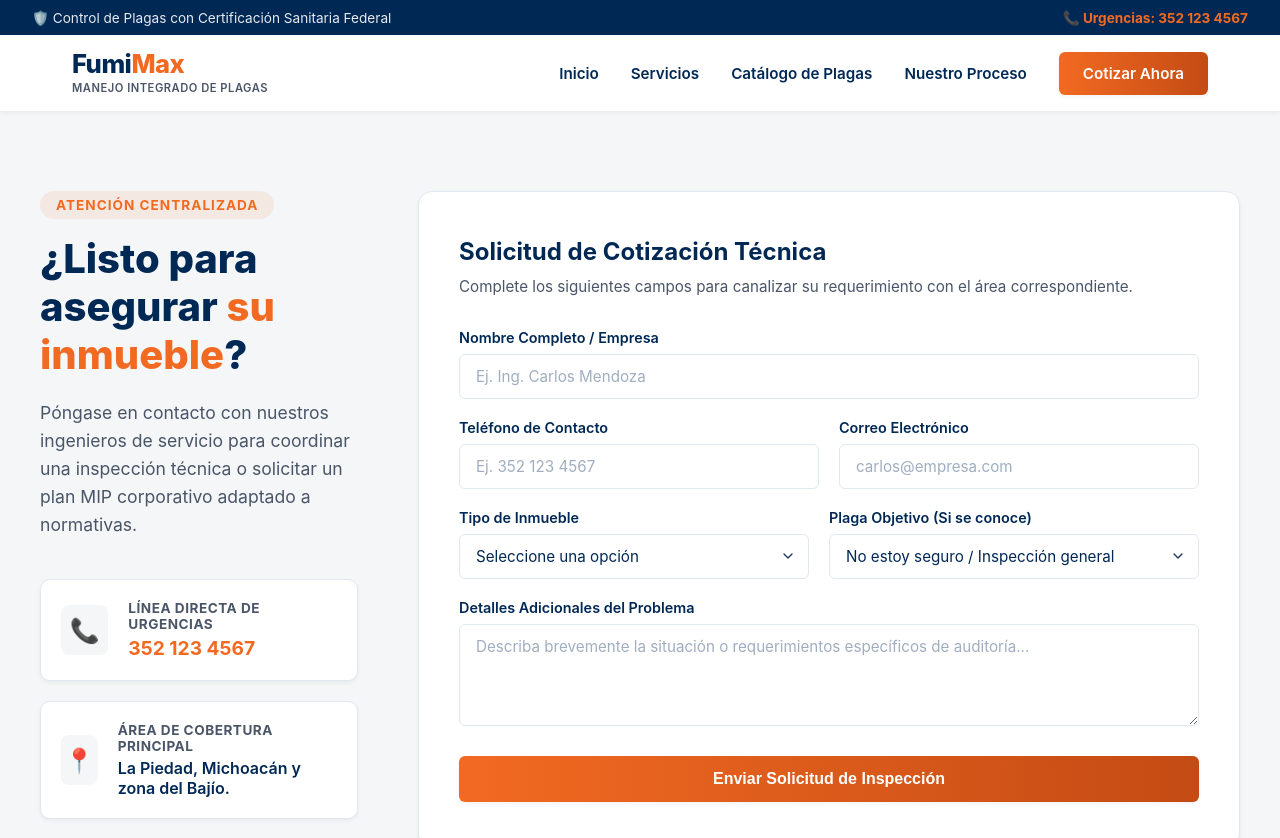
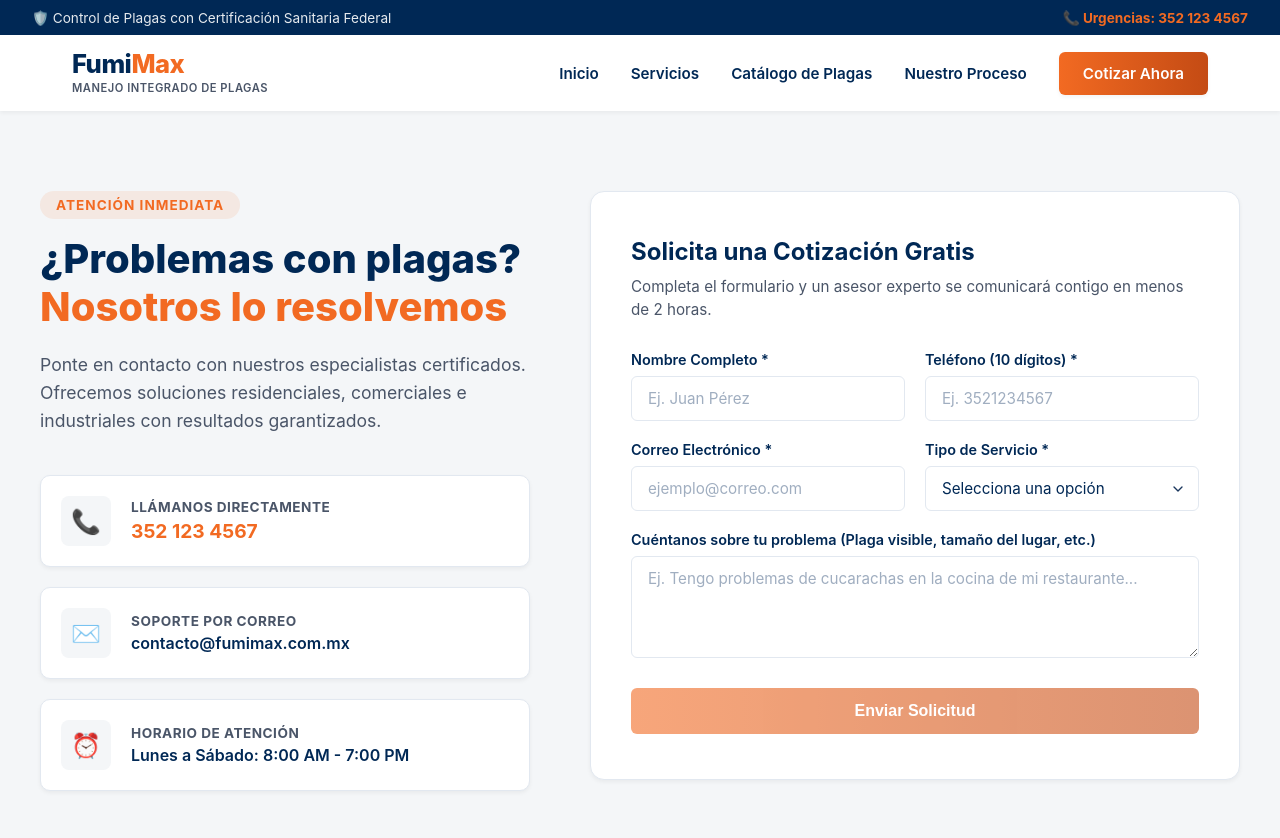
Before and after one commit to Joshi2032/FumiMax, an Angular app: page /contacto in a window 1280 px wide. Shown: the top 838 px of the page. Built offline with nearby package versions, Linux system fonts and the light colour scheme.

Commit message:
adaptacion 27

```diff
--- a/src/app/pages/contacto/contacto.html
+++ b/src/app/pages/contacto/contacto.html
@@ -2,91 +2,132 @@
   <div class="contacto-container">
 
     <div class="contacto-info-sidebar">
-      <span class="contacto-tag">Atención Centralizada</span>
-      <h2>¿Listo para asegurar <em>su inmueble</em>?</h2>
+      <span class="contacto-tag">Atención Inmediata</span>
+      <h2>¿Problemas con plagas? <em>Nosotros lo resolvemos</em></h2>
       <p class="sidebar-desc">
-        Póngase en contacto con nuestros ingenieros de servicio para coordinar una inspección técnica o solicitar un plan MIP corporativo adaptado a normativas.
+        Ponte en contacto con nuestros especialistas certificados. Ofrecemos soluciones residenciales, comerciales e industriales con resultados garantizados.
       </p>
 
       <div class="info-cards-group">
         <div class="info-card-direct">
           <div class="info-card-icon">📞</div>
           <div class="info-card-text">
-            <strong>Línea Directa de Urgencias</strong>
-            <a href="tel:3521234567">352 123 4567</a>
+            <strong>Llámanos directamente</strong>
+            <a href="tel:+523521234567">352 123 4567</a>
           </div>
         </div>
 
         <div class="info-card-direct">
-          <div class="info-card-icon">📍</div>
+          <div class="info-card-icon">✉️</div>
           <div class="info-card-text">
-            <strong>Área de Cobertura Principal</strong>
-            <span>La Piedad, Michoacán y zona del Bajío.</span>
+            <strong>Soporte por Correo</strong>
+            <span>contacto@fumimax.com.mx</span>
           </div>
         </div>
 
         <div class="info-card-direct">
-          <div class="info-card-icon">📜</div>
+          <div class="info-card-icon">⏰</div>
           <div class="info-card-text">
-            <strong>Cumplimiento Sanitario</strong>
-            <span>Certificados válidos para auditorías COFEPRIS.</span>
+            <strong>Horario de Atención</strong>
+            <span>Lunes a Sábado: 8:00 AM - 7:00 PM</span>
           </div>
         </div>
       </div>
     </div>
 
     <div class="contacto-form-block">
-      <h3>Solicitud de Cotización Técnica</h3>
-      <p>Complete los siguientes campos para canalizar su requerimiento con el área correspondiente.</p>
+      <h3>Solicita una Cotización Gratis</h3>
+      <p>Completa el formulario y un asesor experto se comunicará contigo en menos de 2 horas.</p>
 
-      <form class="lead-form">
-        <div class="form-row">
+      @if (formEnviado) {
+        <div class="alert-success">
+          ¡Muchas gracias! Tu solicitud ha sido recibida con éxito. Nos comunicaremos contigo muy pronto.
+        </div>
+      }
+
+      <form [formGroup]="leadForm" (ngSubmit)="onSubmit()" class="lead-form">
+
+        <div class="form-grid-fields">
           <div class="form-group">
-            <label for="name">Nombre Completo / Empresa</label>
-            <input type="text" id="name" placeholder="Ej. Ing. Carlos Mendoza" required />
+            <label for="nombre">Nombre Completo *</label>
+            <input
+              type="text"
+              id="nombre"
+              formControlName="nombre"
+              placeholder="Ej. Juan Pérez"
+              [class.input-error]="leadForm.get('nombre')?.touched && leadForm.get('nombre')?.invalid"
+            />
+            @if (leadForm.get('nombre')?.touched && leadForm.get('nombre')?.errors?.['required']) {
+              <span class="error-text">El nombre es obligatorio.</span>
+            }
+          </div>
+
+          <div class="form-group">
+            <label for="telefono">Teléfono (10 dígitos) *</label>
+            <input
+              type="tel"
+              id="telefono"
+              formControlName="telefono"
+              placeholder="Ej. 3521234567"
+              [class.input-error]="leadForm.get('telefono')?.touched && leadForm.get('telefono')?.invalid"
+            />
+            @if (leadForm.get('telefono')?.touched && leadForm.get('telefono')?.invalid) {
+              <span class="error-text">Ingresa un teléfono válido a 10 dígitos.</span>
+            }
           </div>
         </div>
 
         <div class="form-grid-fields">
           <div class="form-group">
-            <label for="phone">Teléfono de Contacto</label>
-            <input type="tel" id="phone" placeholder="Ej. 352 123 4567" required />
-          </div>
-          <div class="form-group">
-            <label for="email">Correo Electrónico</label>
-            <input type="email" id="email" placeholder="carlos@empresa.com" required />
-          </div>
-        </div>
-
-        <div class="form-grid-fields">
-          <div class="form-group">
-            <label for="inmueble">Tipo de Inmueble</label>
-            <select id="inmueble" required>
-              <option value="" disabled selected>Seleccione una opción</option>
-              <option value="residencial">Residencial (Casa / Departamento)</option>
-              <option value="comercial">Comercial (Local / Restaurante / Oficina)</option>
-              <option value="industrial">Industrial (Planta / Almacén / Logística)</option>
-            </select>
+            <label for="email">Correo Electrónico *</label>
+            <input
+              type="email"
+              id="email"
+              formControlName="email"
+              placeholder="ejemplo@correo.com"
+              [class.input-error]="leadForm.get('email')?.touched && leadForm.get('email')?.invalid"
+            />
+            @if (leadForm.get('email')?.touched && leadForm.get('email')?.invalid) {
+              <span class="error-text">Ingresa un correo electrónico válido.</span>
+            }
           </div>
 
           <div class="form-group">
-            <label for="plaga">Plaga Objetivo (Si se conoce)</label>
-            <select id="plaga">
-              <option value="desconocido">No estoy seguro / Inspección general</option>
-              <option value="rastreros">Insectos Rastreros (Cucarachas, Hormigas)</option>
-              <option value="roedores">Roedores (Ratas, Ratones)</option>
-              <option value="termitas">Termitas o Polilla</option>
-              <option value="voladores">Insectos Voladores (Moscas, Mosquitos)</option>
+            <label for="servicio">Tipo de Servicio *</label>
+            <select
+              id="servicio"
+              formControlName="servicio"
+              [class.input-error]="leadForm.get('servicio')?.touched && leadForm.get('servicio')?.invalid"
+            >
+              <option value="">Selecciona una opción</option>
+              <option value="residencial">Fumigación Residencial</option>
+              <option value="comercial">Control Comercial / Negocios</option>
+              <option value="industrial">Control de Plagas Industrial</option>
             </select>
+            @if (leadForm.get('servicio')?.touched && leadForm.get('servicio')?.errors?.['required']) {
+              <span class="error-text">Selecciona un tipo de servicio.</span>
+            }
           </div>
         </div>
 
         <div class="form-group">
-          <label for="message">Detalles Adicionales del Problema</label>
-          <textarea id="message" rows="4" placeholder="Describa brevemente la situación o requerimientos específicos de auditoría..."></textarea>
+          <label for="mensaje">Cuéntanos sobre tu problema (Plaga visible, tamaño del lugar, etc.)</label>
+          <textarea
+            id="mensaje"
+            formControlName="mensaje"
+            rows="4"
+            placeholder="Ej. Tengo problemas de cucarachas en la cocina de mi restaurante..."
+          ></textarea>
         </div>
 
-        <button type="submit" class="btn-submit-lead">Enviar Solicitud de Inspección</button>
+        <button
+          type="submit"
+          class="btn-submit-lead"
+          [disabled]="leadForm.invalid"
+        >
+          Enviar Solicitud
+        </button>
+
       </form>
     </div>
 
--- a/src/app/pages/contacto/contacto.scss
+++ b/src/app/pages/contacto/contacto.scss
@@ -20,7 +20,7 @@
   }
 }
 
-// Columna de información
+// Columna Izquierda: Información de Autoridad y Soporte
 .contacto-info-sidebar {
   display: flex;
   flex-direction: column;
@@ -120,7 +120,7 @@
   }
 }
 
-// Bloque del formulario
+// Columna Derecha: Bloque del Formulario
 .contacto-form-block {
   background-color: $blanco-limpio;
   border: 1px solid $gris-bordes;
@@ -223,5 +223,37 @@
       box-shadow: $shadow-md;
       opacity: 0.95;
     }
+
+    &:disabled {
+      opacity: 0.6;
+      cursor: not-allowed;
+      transform: none !important;
+      box-shadow: none !important;
+    }
   }
 }
+
+// Clases de Feedback Visual para Validaciones Reactivas
+.input-error {
+  border-color: #e53e3e !important;
+  background-color: rgba(229, 62, 62, 0.02) !important;
+}
+
+.error-text {
+  color: #e53e3e;
+  font-size: 0.75rem;
+  font-weight: 600;
+  margin-top: 2px;
+}
+
+.alert-success {
+  background-color: rgba(72, 187, 120, 0.1);
+  color: #48bb78;
+  padding: 15px;
+  border-radius: 6px;
+  font-weight: 600;
+  font-size: 0.95rem;
+  margin-bottom: 25px;
+  border: 1px solid rgba(72, 187, 120, 0.2);
+  text-align: center;
+}
--- a/src/app/pages/contacto/contacto.ts
+++ b/src/app/pages/contacto/contacto.ts
@@ -1,9 +1,89 @@
-import { Component } from '@angular/core';
+import { Component, OnInit } from '@angular/core';
+import { CommonModule } from '@angular/common';
+import { ReactiveFormsModule, FormGroup, FormBuilder, Validators } from '@angular/forms';
 
 @Component({
   selector: 'app-contacto',
-  imports: [],
+  standalone: true,
+  imports: [CommonModule, ReactiveFormsModule],
   templateUrl: './contacto.html',
-  styleUrl: './contacto.scss',
+  styleUrl: './contacto.scss'
 })
-export class Contacto {}
+export class Contacto implements OnInit {
+  leadForm!: FormGroup;
+  isSubmitting = false;
+  formEnviado = false;
+
+  // Reemplaza este número por el teléfono de Fumi-Max (con código de país, sin espacios ni el signo +)
+  private readonly WHATSAPP_NUMBER = '3521887541';
+
+  constructor(private fb: FormBuilder) {}
+
+  ngOnInit(): void {
+    this.initForm();
+  }
+
+  private initForm(): void {
+    this.leadForm = this.fb.group({
+      nombre: ['', [Validators.required, Validators.minLength(3)]],
+      telefono: ['', [Validators.required, Validators.pattern('^[0-9]{10}$')]],
+      email: ['', [Validators.required, Validators.email]],
+      servicio: ['', [Validators.required]],
+      mensaje: ['']
+    });
+  }
+
+  onSubmit(): void {
+    if (this.leadForm.invalid) {
+      this.leadForm.markAllAsTouched();
+      return;
+    }
+
+    this.isSubmitting = true;
+    this.formEnviado = false;
+
+    // 1. Extraer los datos limpios del formulario reactivo
+    const datos = this.leadForm.value;
+
+    // 2. Mapear el valor del selector a un texto legible para el mensaje
+    const serviciosMapeados: { [key: string]: string } = {
+      residencial: 'Fumigación Residencial 🏠',
+      comercial: 'Control Comercial / Negocios 🏢',
+      industrial: 'Control de Plagas Industrial 🏭'
+    };
+    const servicioTexto = serviciosMapeados[datos.servicio] || datos.servicio;
+
+    // 3. Estructurar el cuerpo del mensaje de forma técnica e institucional
+    const mensajeTexto =
+  `💼 *FUMI-MAX | MANEJO INTEGRADO DE PLAGAS*\n` +
+  `====================================\n` +
+  `📋 *ORDEN DE INSPECCIÓN / COTIZACIÓN*\n` +
+  `====================================\n\n` +
+  `🔹 *DATOS DEL CLIENTE*\n` +
+  `• *Nombre:* ${datos.nombre}\n` +
+  `• *Teléfono:* ${datos.telefono}\n` +
+  `• *Correo:* ${datos.email}\n\n` +
+  `🔹 *DETALLES DEL SERVICIO*\n` +
+  `• *Segmento:* ${servicioTexto}\n` +
+  `• *Especificación:* ${datos.mensaje || 'Sin detalles adicionales.'}\n\n` +
+  `====================================\n` +
+  `📡 *Origen:* Formulario Web Oficial`;
+
+    // 4. Codificar el texto para que sea válido dentro de una URL de WhatsApp
+    const urlWhatsapp = `https://wa.me/${this.WHATSAPP_NUMBER}?text=${encodeURIComponent(mensajeTexto)}`;
+
+    // 5. Simular procesamiento local, activar alerta de éxito y redirigir
+    setTimeout(() => {
+      this.isSubmitting = false;
+      this.formEnviado = true;
+
+      // Abre WhatsApp en una pestaña nueva
+      window.open(urlWhatsapp, '_blank');
+
+      // Resetea el formulario limpiando los selectores
+      this.leadForm.reset({
+        servicio: ''
+      });
+    }, 800);
+  }
+}
```
